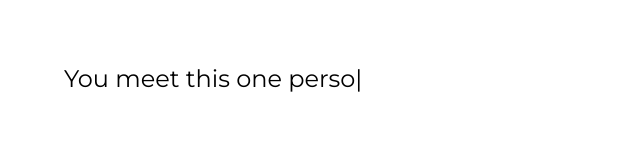
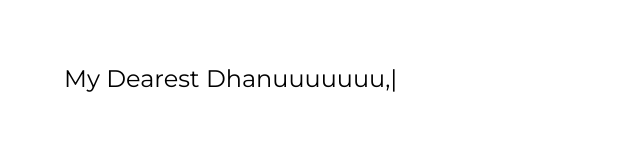
Before and after one commit to sanimesh96/project-x, a React (Create React App) app: page /letter in a window 1280 px wide. Both pictures are taken after a click on the checkbox "Why is it so dark here?". Shown: the top 160 px of the page, without its empty margins (0-640 px from the left). Built offline with nearby package versions, Linux system fonts and the light colour scheme.

Commit message:
Letter Added

```diff
--- a/src/App.css
+++ b/src/App.css
@@ -224,6 +224,8 @@ iframe {
   display: inline-block;
   font-family: Montserrat;
   white-space: pre-line;
+  overflow-y: auto;
+  height: 80vh;
 }
 
 @media screen and (max-width : 500px) {
--- a/src/Letter.jsx
+++ b/src/Letter.jsx
@@ -5,22 +5,49 @@ import SoundComponent from "./Sound";
 export default function Letter() {
 
   // const intro = "Don"
-  const seq1 = "You meet this one person and your life is changed..."
+
+  const intro1 = "My Dearest Dhanuuuuuuu, \n Happpppppppyyyyyyy Birthdayyyyyyy!!!!!!!\n\n"
+
+  const seq1 = intro1 + "You meet this one person and your life is changed..."
   const seq2 = seq1 +" FOREVER. "
   const seq3 = seq2 + "You have this aura, this profound energy that lights up everyplace you walk into. "
   const seq4 = seq3 + "The ‘S’  symbol on superman’s chest symbolises hope on the planet Krypton."
-  const seq5 = seq4+ " Well, here on planet Earth.."
+  const seq5 = seq4 + " Well, here on planet Earth.."
   const seq6 = seq5 + " i think it has to be "
   const seq7 = seq6 + "Alpana"
   const seq8 = seq6 + "Alpzzz"
   const seq9 = seq6 + "Lisu ❤️ "
   const seq10 = seq9 + "Oh well, it is all the same to me 😉"
   const seq11 = seq10 + "\n\n"
-  const intro_sequcne = [1000,seq1,2000,seq2,1000,seq3,1000,seq4,1300,seq5,1500,seq6,1000,seq7,1000,seq8,1000,seq9,1000,seq10,1000,seq11]
+  let sequence = [1000,intro1,1000,seq1,2000,seq2,1000,seq3,1000,seq4,1300,seq5,1500,seq6,1000,seq7,1000,seq8,1000,seq9,1000,seq10,1000,seq11]
 
 
+  const p_seq1 = seq11 + "You are smart, pretty, tenacious, kind, loving and caring. "
+  const p_seq2 = p_seq1 + "You are beautiful inside and out. "
+  const p_seq3 = p_seq2 + "You are ambitious, easy-going and most importantly, you have the innocence of a baby."
+  const p_seq4 = p_seq3 + " Yes, you are.. "
+  const p_seq5 = p_seq4 + "sexy too :P"
+  const p_seq6 = p_seq5 + " Dont get me wrong, just because I don’t say it often doesn’t mean I have forgotten about all of the things that you are. "
+  const p_seq7 = p_seq6 + "You have come such a long way since i got to know you. "
+  const p_seq8 = p_seq7 + "And i am so proud of the beautiful Woman that you have become. "
+  const p_seq9 = p_seq8 + "\n\n"
+  let p_sequence = [1000, p_seq1,1000,p_seq2,1000,p_seq3,1000,p_seq4, 1500, p_seq5,1000, p_seq6,1000,p_seq7,1000,p_seq8,1000,p_seq9]
+  sequence=sequence.concat(p_sequence);
 
 
+  const sen21 = p_seq9 + "I hope you acheieve all the things that you have ever wished to do. "
+  const sen22 = sen21 + "Don't worry.. "
+  const sen23 = sen22 + "I will be there right by your side. "
+  const sen24 = sen23 + "No matter where i am, you will always have a place in my heart. I Promise i will give it my best everytime to keep you happy. "
+  const sen25 = sen24 + "NO. "
+  const sen26 = sen25 + "MATTER. "
+  const sen27 = sen26 + "WHAT. \n\n"
+  const sen28 = sen27 + "Love,\nDino.\n\n"
+  const sen29 = sen28 + "(PS : I know i am not there with you right now but i will there the next year. This is just my way of making you feel special, even if im not there beside you, i really have to keep the standards high or else i wont be your dino anymore ;). A lot of effort went into this xD, i reallly hope you like this.)\n\n"
+  const sen30 = sen29 + "(PPS : I know bahut kharap lekhichi letter ta but coding trust me top tier ra heichi xD)"
+  let outro = [1500,sen21,1000,sen22,1000,sen23,1000,sen24,1000,sen25,1200,sen26,1200,sen27,1500,sen28,1700,sen29,1000,sen30]
+
+  sequence = sequence.concat(outro)
 
   const [isPlaying, setIsPlaying] = useState(false);
 
@@ -53,8 +80,8 @@ export default function Letter() {
         {isPlaying && (
           <div style={{padding : '5%'}}>
             <TypeAnimation
-              sequence={intro_sequcne}
-              wrapper="span"
+              sequence={sequence}
+              wrapper="div"
               cursor={true}
               speed={30}
               className="automatic-typing"
```
